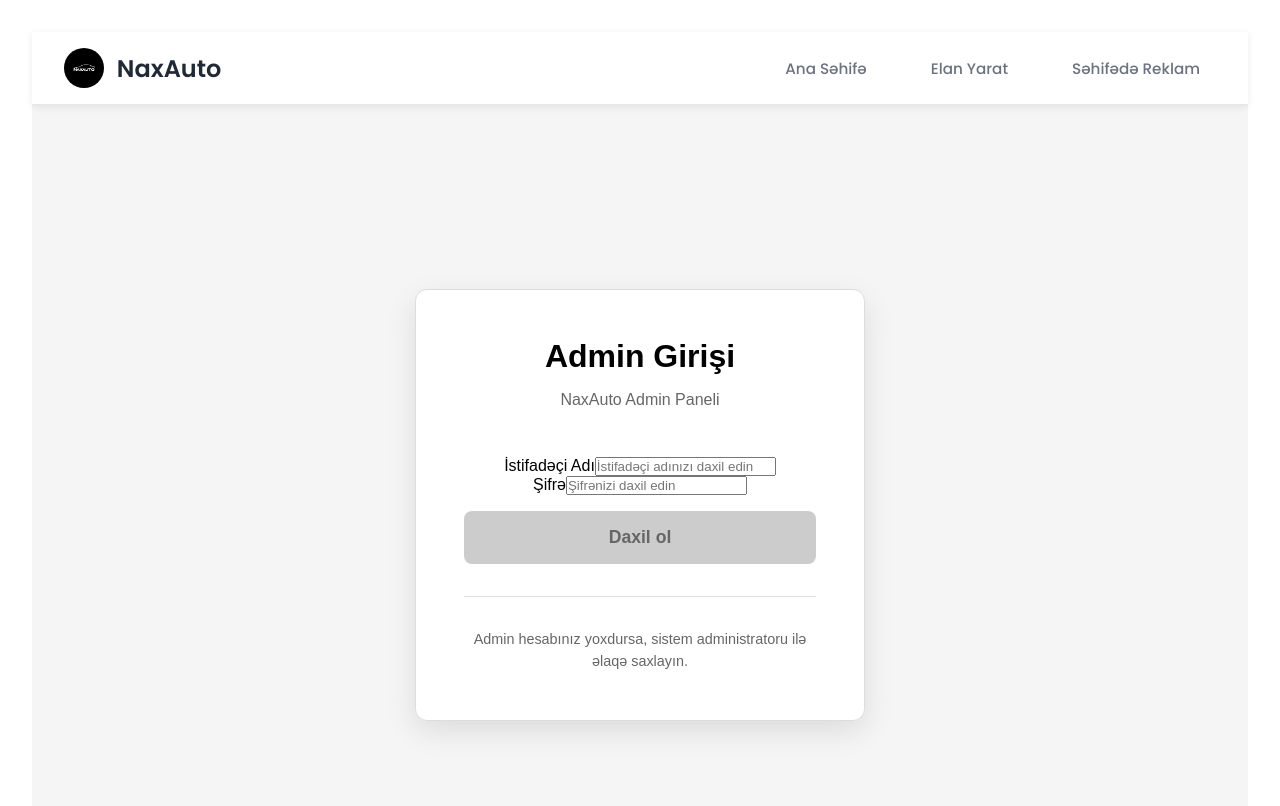
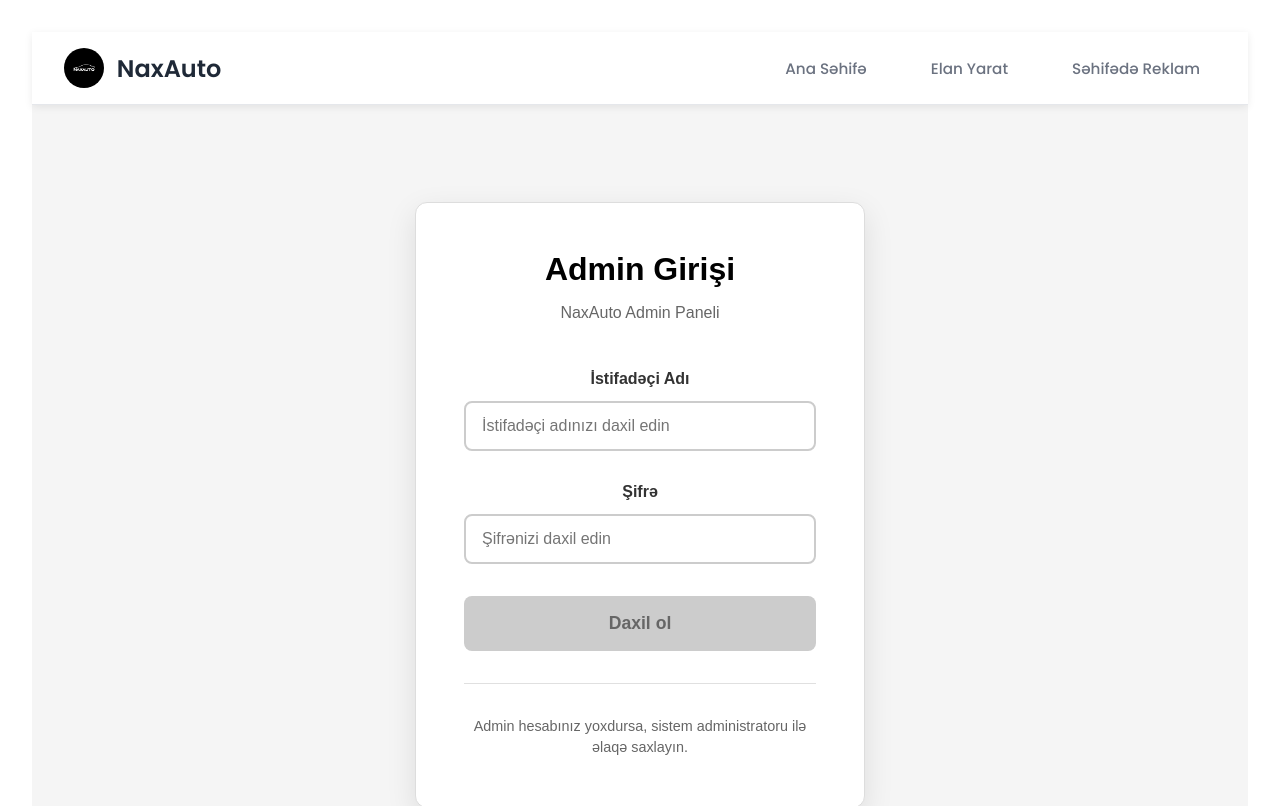
Before and after one commit to nkarimzade/Naxc-van-elan, a React (Vite) app in the folder frontend/: page /admin/login in a window 1280 px wide. Shown: the top 806 px of the page. Built offline with nearby package versions, Linux system fonts and the light colour scheme.

Commit message:
Refactor AdminLogin styles for improved layout and update CreateAd component to include fuel type selection

```diff
--- a/frontend/src/Components/AdminLogin.css
+++ b/frontend/src/Components/AdminLogin.css
@@ -36,10 +36,6 @@
   margin: 0;
 }
 
-.admin-login-form {
-  width: 100%;
-}
-
 .error-message {
   background: #f8f8f8;
   border: 2px solid #000000;
@@ -52,20 +48,26 @@
   font-weight: bold;
 }
 
-.form-group {
+.admin-login-form {
+  width: 100%;
+  display: block;
+}
+
+.input-container {
   margin-bottom: 2rem;
   width: 100%;
+  display: block;
 }
 
-.form-group label {
+.input-container label {
   display: block;
   color: #333333;
   font-weight: bold;
   font-size: 1rem;
-  margin-bottom: 0.5rem;
+  margin-bottom: 0.8rem;
 }
 
-.form-group input {
+.input-container input {
   width: 100%;
   padding: 1rem;
   border: 2px solid #cccccc;
@@ -74,15 +76,17 @@
   background: white;
   box-sizing: border-box;
   transition: border-color 0.2s ease;
+  display: block;
+  height: 50px;
 }
 
-.form-group input:focus {
+.input-container input:focus {
   outline: none;
   border-color: #000000;
   box-shadow: 0 0 0 3px rgba(0, 0, 0, 0.1);
 }
 
-.form-group input:disabled {
+.input-container input:disabled {
   background: #f0f0f0;
   color: #999999;
   cursor: not-allowed;
@@ -100,6 +104,8 @@
   cursor: pointer;
   transition: all 0.2s ease;
   margin-top: 1rem;
+  height: 55px;
+  display: block;
 }
 
 .login-btn:hover:not(:disabled) {
--- a/frontend/src/Components/CreateAd.jsx
+++ b/frontend/src/Components/CreateAd.jsx
@@ -45,6 +45,7 @@ const initialState = {
   buraxilis: '',
   ban: '',
   muherrik: '',
+  yanacaq: '',
   oturucu: '',
   suret: '',
   hecm: '',
@@ -81,6 +82,7 @@ const banOptions = [
   'Hetçbek, 5 qapı', 'Motosiklet', 'Skuter', 'Yük maşını', 'Mikroavtobus', 'Furqon'
 ];
 const muherrikOptions = ['Benzin', 'Dizel', 'Dizel-Hibrid', 'Elektro', 'Hibrid', 'Hidrogen', 'Plug-in Hibrid', 'Qaz'];
+const yanacaqOptions = ['Benzin', 'Dizel', 'Elektro', 'Hibrid', 'Qaz', 'Hidrogen'];
 const oturucuOptions = ['Arxa', 'Tam', 'Ön'];
 const suretOptions = ['Avtomat (AT)', 'Avtomat (DHT)', 'Avtomat (Reduktor)', 'Avtomat (Robot)', 'Avtomat (Variator)', 'Mexaniki (MT)'];
 const hecmOptions = Array.from({length: 64}, (_, i) => (i+1)*50);
@@ -296,6 +298,14 @@ function CreateAd() {
           required
           placeholder="Mühərrik növünü yazın"
         />
+        {/* Yanacaq */}
+        <label>Yanacaq *</label>
+        <select value={form.yanacaq} onChange={e => setForm({...form, yanacaq: e.target.value})} required>
+          <option value="">Seçin</option>
+          {yanacaqOptions.map(yanacaq => (
+            <option key={yanacaq} value={yanacaq}>{yanacaq}</option>
+          ))}
+        </select>
         {/* Ötürücü */}
         <label>Ötürücü *</label>
         <input
```
